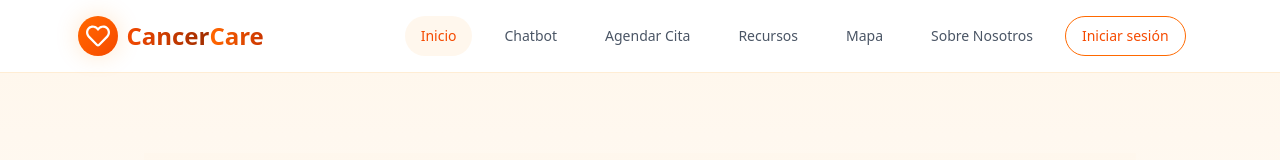
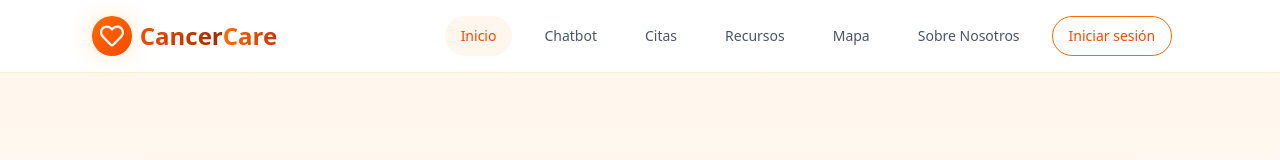
Before and after one commit to migueltorresd/Front_1.0, a React (Vite) app: page / in a window 1280 px wide. Shown: the top 160 px of the page. Built offline with nearby package versions, Linux system fonts and the light colour scheme.

Commit message:
feat: renombrar enlace de "Agendar Cita" a "Citas" en el componente Header

```diff
--- a/src/components/shared/Header.tsx
+++ b/src/components/shared/Header.tsx
@@ -15,7 +15,7 @@ const Header = () => {
   const links = [
     { name: "Inicio", path: ROUTES.HOME },
     { name: "Chatbot", path: ROUTES.CHATBOT },
-    { name: "Agendar Cita", path: ROUTES.APPOINTMENTS },
+    { name: "Citas", path: ROUTES.APPOINTMENTS },
     { name: "Recursos", path: ROUTES.RESOURCES },
     { name: "Mapa", path: ROUTES.MAP },
     { name: "Sobre Nosotros", path: ROUTES.ABOUT },
```
